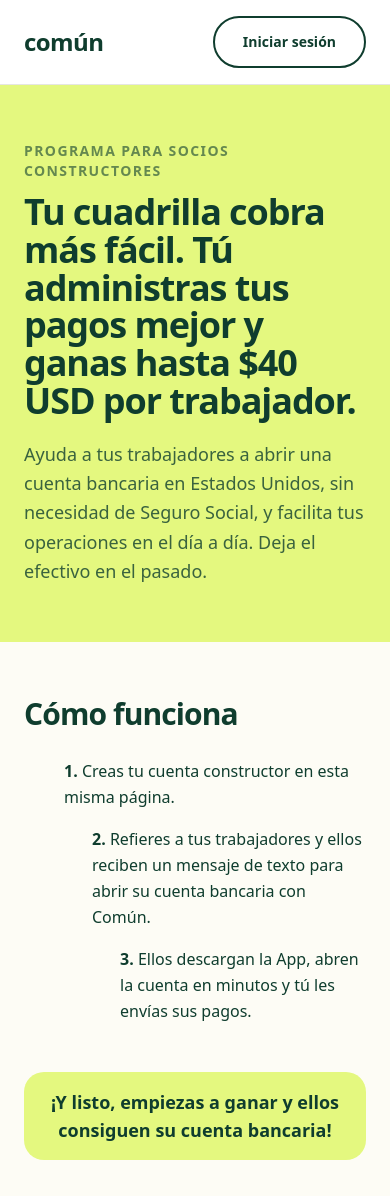
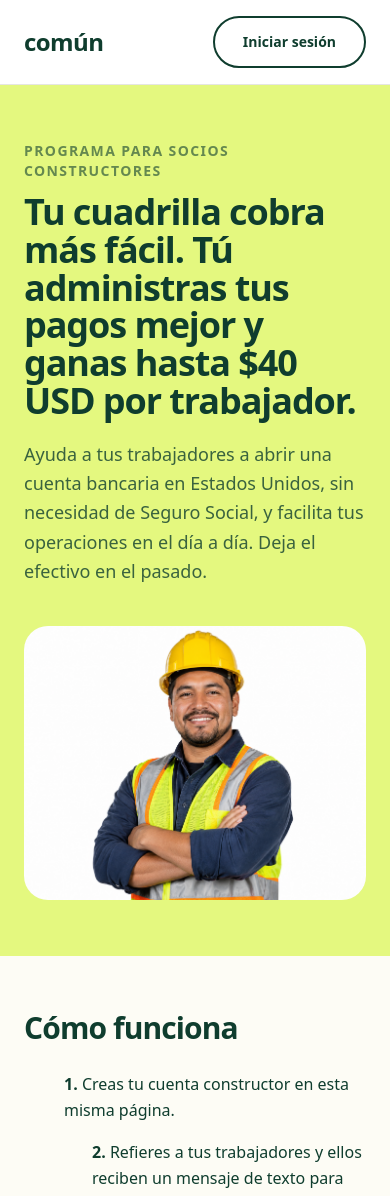
Before and after one commit to Dario-rt77/Comun-growth-assignment, a Next.js app: page /socios in a window 390 px wide. Shown: the top 1196 px of the page. Built offline with nearby package versions, Linux system fonts and the light colour scheme.

Commit message:
Add partner photo to the socios hero
Two-column hero on desktop, photo stacks under the copy on mobile.
Served through next/image so the 1.3MB source is optimised on delivery.

Co-Authored-By: Claude Opus 5 <noreply@anthropic.com>

```diff
--- a/app/socios/page.tsx
+++ b/app/socios/page.tsx
@@ -1,3 +1,4 @@
+import Image from "next/image";
 import { FormularioSocio } from "@/components/formulario-socio";
 import { BotonLink, LogoComun, Tarjeta } from "@/components/ui";
 import {
@@ -42,11 +43,12 @@ export default function PaginaSocios() {
       </header>
 
       <section className="bg-lima px-6 py-14">
-        <div className="mx-auto max-w-5xl">
+        <div className="mx-auto grid max-w-5xl items-center gap-10 lg:grid-cols-[1.05fr_0.95fr]">
+          <div>
             <p className="text-sm font-semibold uppercase tracking-widest text-verde/60">
               Programa para socios constructores
             </p>
-          <h1 className="titular mt-3 max-w-2xl text-4xl sm:text-5xl">
+            <h1 className="titular mt-3 text-4xl sm:text-5xl">
               Tu cuadrilla cobra más fácil. Tú administras tus pagos mejor y ganas
               hasta $40 USD por trabajador.
             </h1>
@@ -55,6 +57,19 @@ export default function PaginaSocios() {
               Unidos, sin necesidad de Seguro Social, y facilita tus operaciones en
               el día a día. Deja el efectivo en el pasado.
             </p>
+          </div>
+
+          <div className="overflow-hidden rounded-3xl bg-white">
+            <Image
+              src="/Partner.png"
+              alt="Subcontratista de construcción con casco y chaleco reflectante"
+              width={1402}
+              height={1122}
+              priority
+              sizes="(min-width: 1024px) 460px, 100vw"
+              className="h-auto w-full"
+            />
+          </div>
         </div>
       </section>
 
```
Also changed, not shown: public/Partner.png (added). Lines whose indentation alone changed are shown as unchanged.
